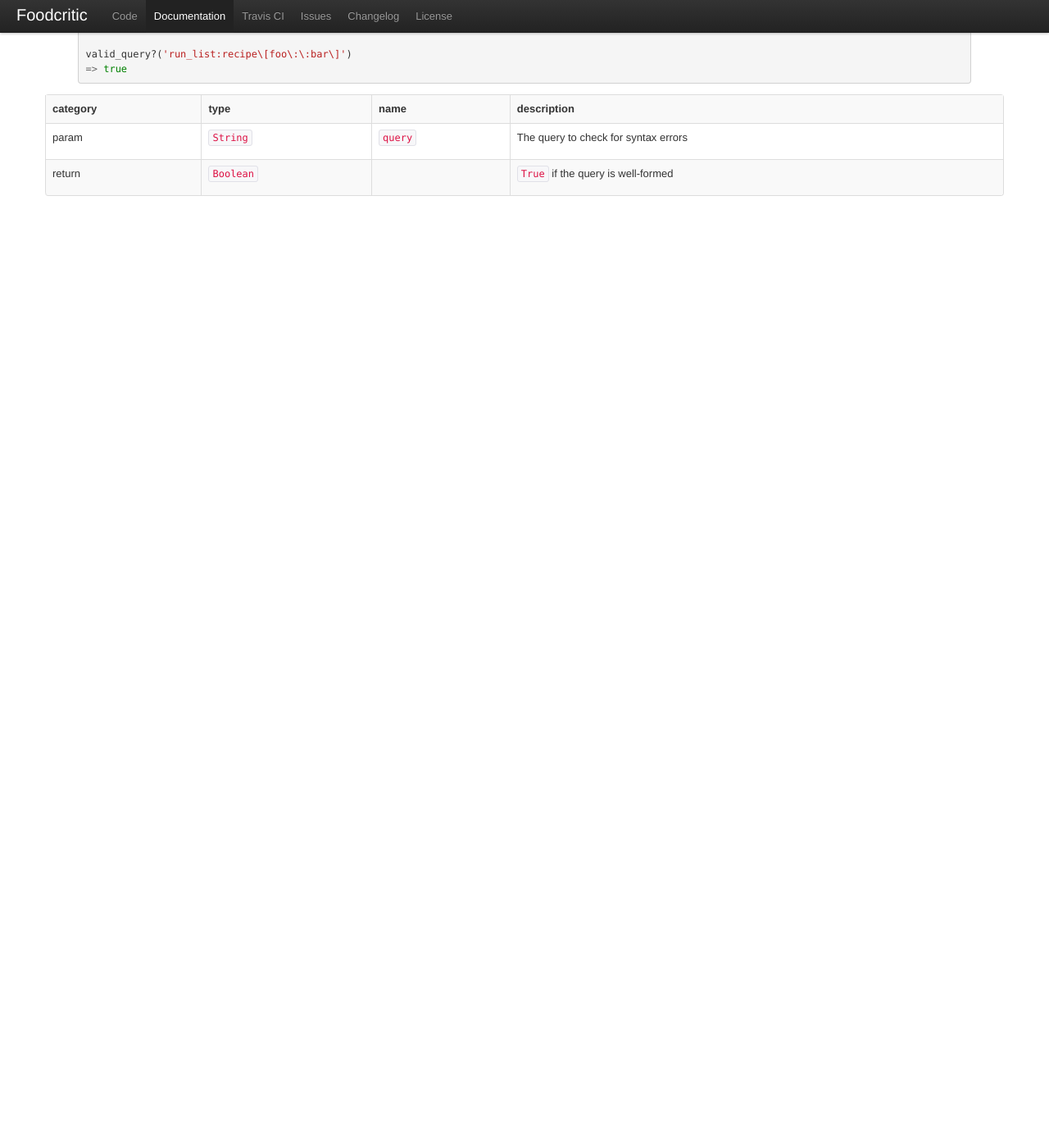
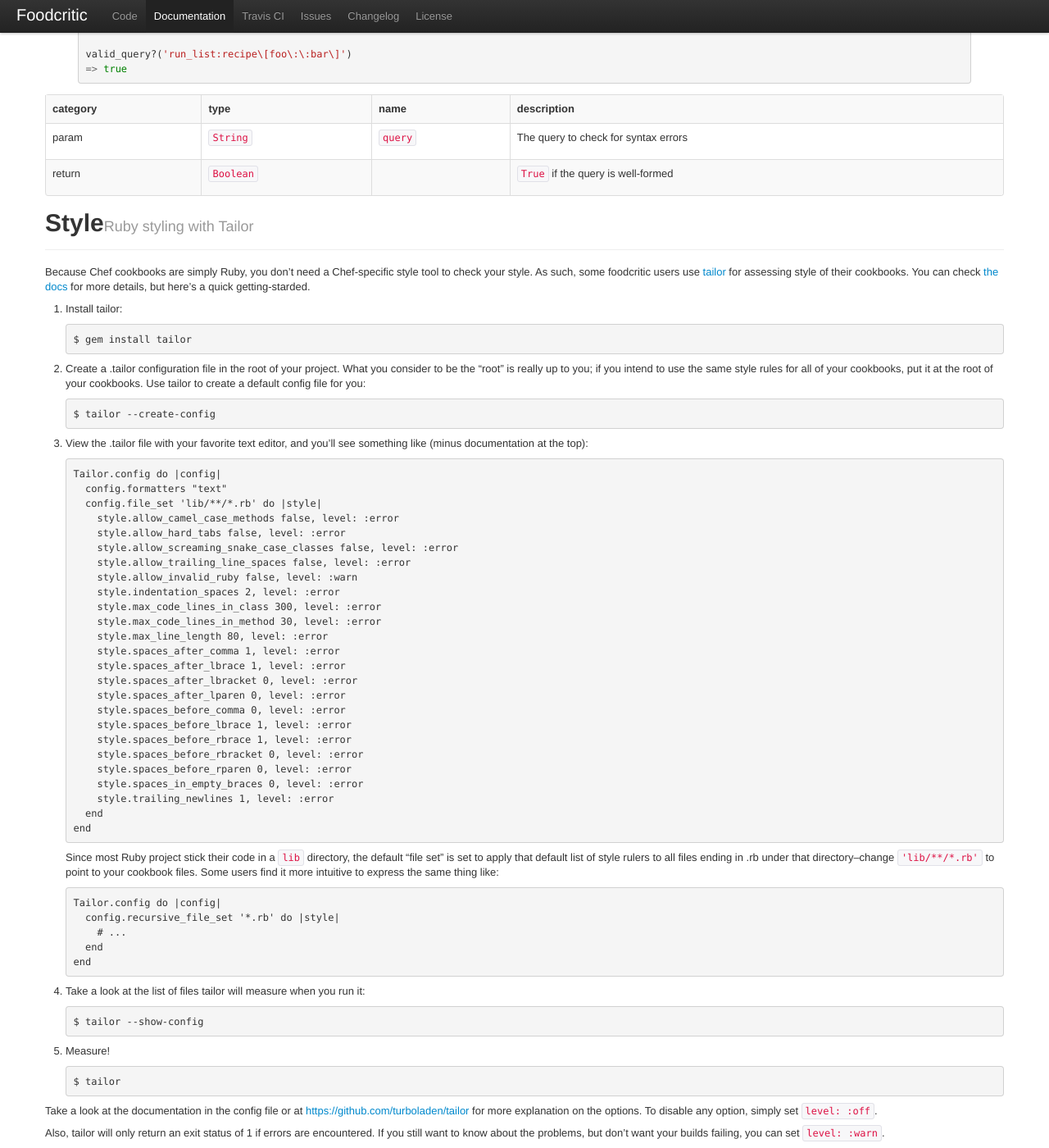
Before and after one commit to Foodcritic/foodcritic, a Jekyll site: the page built from index.html, in a window 1280 px wide and 1400 px high, scrolled down 26574 px. Shown: the whole window at 82% size. Built offline with Jekyll 4.4.1, drawn with Linux system fonts in a browser that asks for light colours; before the commit the page ends 26831 px from its top, so only the background shows below that.

Commit message:
First stab at docs for tailor

```diff
--- a/_includes/masthead.html
+++ b/_includes/masthead.html
@@ -30,6 +30,7 @@
               {% endfor %}
               </ul>
             </li>
+            <li><a href="#style">Style</a></li>
           </ul>
         </div>
       </header>
--- /dev/null
+++ b/_includes/style.md
@@ -0,0 +1,74 @@
+Because Chef cookbooks are simply Ruby, you don't need a Chef-specific style
+tool to check your style.  As such, some foodcritic users use
+[tailor](http://rubygems.org/gems/tailor) for assessing style of their cookbooks.
+You can check [the docs](http://rdoc.info/gems/tailor/frames) for more details,
+but here's a quick getting-starded.
+
+1. Install tailor:
+
+       $ gem install tailor
+
+1. Create a .tailor configuration file in the root of your project.  What you
+   consider to be the "root" is really up to you; if you intend to use the same
+   style rules for all of your cookbooks, put it at the root of your cookbooks.
+   Use tailor to create a default config file for you:
+
+       $ tailor --create-config
+
+1. View the .tailor file with your favorite text editor, and you'll see
+   something like (minus documentation at the top):
+
+       Tailor.config do |config|
+         config.formatters "text"
+         config.file_set 'lib/**/*.rb' do |style|
+           style.allow_camel_case_methods false, level: :error
+           style.allow_hard_tabs false, level: :error
+           style.allow_screaming_snake_case_classes false, level: :error
+           style.allow_trailing_line_spaces false, level: :error
+           style.allow_invalid_ruby false, level: :warn
+           style.indentation_spaces 2, level: :error
+           style.max_code_lines_in_class 300, level: :error
+           style.max_code_lines_in_method 30, level: :error
+           style.max_line_length 80, level: :error
+           style.spaces_after_comma 1, level: :error
+           style.spaces_after_lbrace 1, level: :error
+           style.spaces_after_lbracket 0, level: :error
+           style.spaces_after_lparen 0, level: :error
+           style.spaces_before_comma 0, level: :error
+           style.spaces_before_lbrace 1, level: :error
+           style.spaces_before_rbrace 1, level: :error
+           style.spaces_before_rbracket 0, level: :error
+           style.spaces_before_rparen 0, level: :error
+           style.spaces_in_empty_braces 0, level: :error
+           style.trailing_newlines 1, level: :error
+         end
+       end
+
+   Since most Ruby project stick their code in a `lib` directory, the default
+   "file set" is set to apply that default list of style rulers to all files
+   ending in .rb under that directory--change `'lib/**/*.rb'` to point to your
+   cookbook files.  Some users find it more intuitive to express the same thing
+   like:
+
+       Tailor.config do |config|
+         config.recursive_file_set '*.rb' do |style|
+           # ...
+         end
+       end
+
+1. Take a look at the list of files tailor will measure when you run it:
+
+       $ tailor --show-config
+
+1. Measure!
+
+       $ tailor
+
+Take a look at the documentation in the config file or at
+[https://github.com/turboladen/tailor](https://github.com/turboladen/tailor) for
+more explanation on the options.  To disable any option, simply set
+`level: :off`.
+
+Also, tailor will only return an exit status of 1 if errors are encountered.  If
+you still want to know about the problems, but don't want your builds failing,
+you can set `level: :warn`.
--- a/index.html
+++ b/index.html
@@ -1331,4 +1331,8 @@ api_methods:
 </div>
 {% capture newrule %}{% include new-rule.md %}{% endcapture %}{{ newrule | markdownify }}
 {% include api.html %}
+<div class="page-header">
+  <h1 id="style">Style<small>Ruby styling with Tailor</small></h1>
 </div>
+{% capture style %}{% include style.md %}{% endcapture %}{{ style | markdownify }}
+</div>
```
